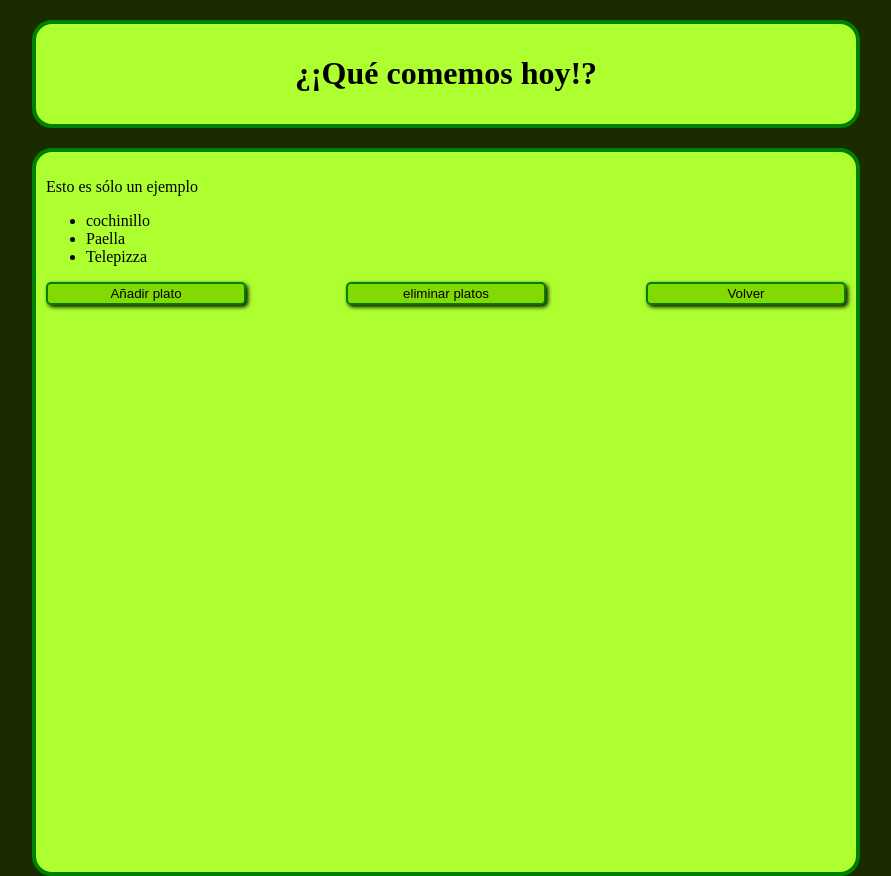
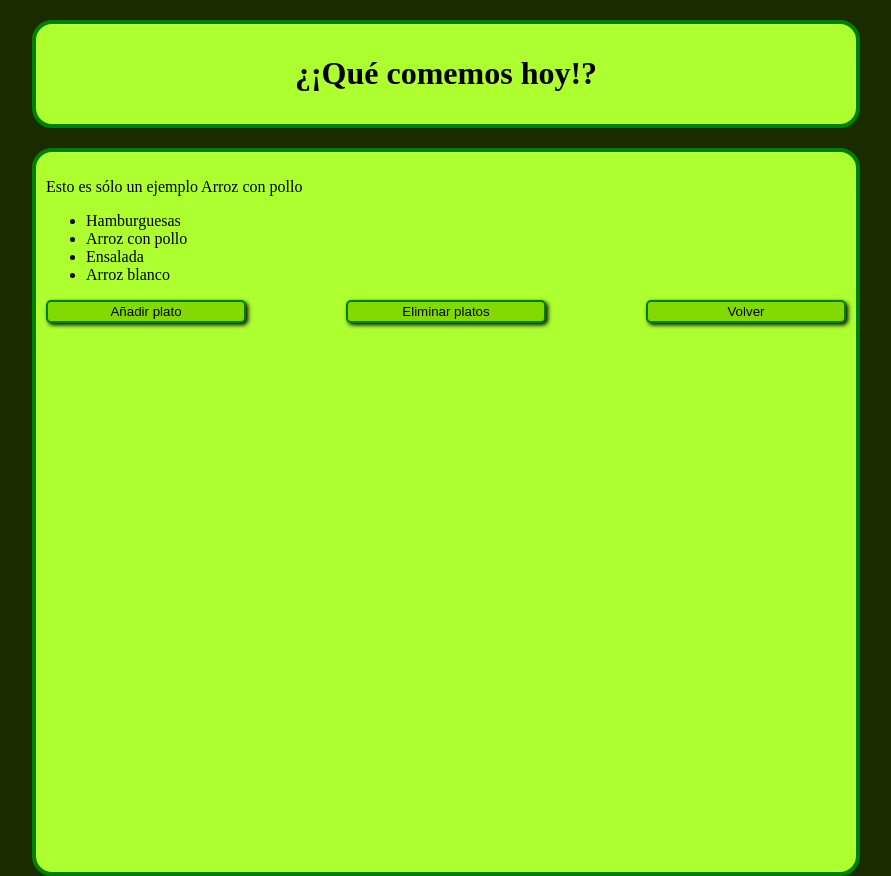
Before and after one commit to CarlosCaNav/Que_Comemos, an Angular app: page /platos in a window 1280 px wide. Shown: the whole page, without its empty margins (194-1085 px from the left). Built offline with nearby package versions, Linux system fonts and the light colour scheme.

Commit message:
añadido servicio y objetos

```diff
--- a/src/app/app.config.ts
+++ b/src/app/app.config.ts
@@ -2,7 +2,8 @@ import { ApplicationConfig, provideZoneChangeDetection } from '@angular/core';
 import { provideRouter } from '@angular/router';
 
 import { routes } from './app.routes';
+import { provideHttpClient } from '@angular/common/http';
 
 export const appConfig: ApplicationConfig = {
-  providers: [provideZoneChangeDetection({ eventCoalescing: true }), provideRouter(routes)]
+  providers: [provideZoneChangeDetection({ eventCoalescing: true }), provideRouter(routes), provideHttpClient()]
 };
--- a/src/app/components/platos/platos.component.html
+++ b/src/app/components/platos/platos.component.html
@@ -1,12 +1,12 @@
 <app-aniadir *ngIf="this.datosService.emergenteMostrado == 'platos'"/>
-<p>Esto es sólo un ejemplo</p>
+<p>Esto es sólo un ejemplo {{this.comidas[1].nombre}}</p>
+
 <ul>
-    <li>cochinillo</li>
-    <li>Paella</li>
-    <li>Telepizza</li>
+    <li *ngFor="let plato of comidas">{{plato.nombre}}</li>
 </ul>
+
 <div style="display: flex;justify-content: space-between;">
     <button (click)="this.datosService.Emergente('platos')">Añadir plato</button>
-    <button>eliminar platos</button>
+    <button>Eliminar platos</button>
 <button routerLink="/inicio">Volver</button>
 </div>
--- a/src/app/components/platos/platos.component.ts
+++ b/src/app/components/platos/platos.component.ts
@@ -1,18 +1,26 @@
 import { Component } from '@angular/core';
 import { RouterLink } from '@angular/router';
 import { AniadirComponent } from "./aniadir/aniadir.component";
-import { NgIf } from '@angular/common';
+import { NgFor, NgIf } from '@angular/common';
 import { DatosService } from '../../datos.service';
+import { Comidas } from '../../interfaces/comidas';
 
 @Component({
   selector: 'app-platos',
   standalone: true,
-  imports: [RouterLink, AniadirComponent, AniadirComponent, NgIf],
+  imports: [RouterLink, AniadirComponent, AniadirComponent, NgIf, NgFor],
   templateUrl: './platos.component.html',
   styleUrl: './platos.component.css'
 })
 export class PlatosComponent {
+  comidas: Comidas[] = [];
 
-  constructor( public datosService: DatosService) {}
+  constructor(public datosService: DatosService) {
+    this.comidas = this.datosService.getAllComidas();
+    console.log(this.comidas);
+    console.log(this.comidas[1]);
+    console.log(this.comidas[2]);
+
+  }
 
 }
--- a/src/app/components/sugerencia/sugerencia.component.html
+++ b/src/app/components/sugerencia/sugerencia.component.html
@@ -1,5 +1,5 @@
 <h2>¿Qué tipo de comida deseas evitar?</h2>
-<p>Marca los tipos de productos que quieras evitar </p>
+<p>Marca los tipos de comida que quieras evitar </p>
 <table>
     <tr>
         <th>Producto &nbsp; &nbsp; &nbsp;</th>
@@ -22,6 +22,8 @@
         <td><input type="checkbox" id="pescado" name=pescado></td>
     </tr>
 </table>
+<!--
+<ul><li *ngFor="let comida of comidas"></li></ul> -->
 
 <br>
 <br>
--- a/src/app/components/sugerencia/sugerencia.component.ts
+++ b/src/app/components/sugerencia/sugerencia.component.ts
@@ -1,10 +1,11 @@
+import { NgFor } from '@angular/common';
 import { Component } from '@angular/core';
 import { RouterLink } from '@angular/router';
 
 @Component({
   selector: 'app-sugerencia',
   standalone: true,
-  imports: [RouterLink],
+  imports: [RouterLink, NgFor],
   templateUrl: './sugerencia.component.html',
   styleUrl: './sugerencia.component.css'
 })
--- a/src/app/datos.service.ts
+++ b/src/app/datos.service.ts
@@ -1,13 +1,26 @@
+import { HttpClient } from '@angular/common/http';
 import { Injectable } from '@angular/core';
+import { Comidas } from './interfaces/comidas';
 
 @Injectable({
   providedIn: 'root'
 })
 export class DatosService {
 
-  constructor() { }
+  constructor(private http:HttpClient) { }
 
   emergenteMostrado: string = "nada";
+
+  private comidas: Comidas[] = [
+    {id: 1, nombre: 'Hamburguesas', tipo: 'carne'},
+    {id: 2, nombre: 'Arroz con pollo', tipo: 'arroz'},
+    {id: 3, nombre: 'Ensalada', tipo: 'verduras'},
+    {id: 4, nombre: 'Arroz blanco', tipo: 'arroz'}
+  ]
+
+getAllComidas(): Comidas[]{
+  return this.comidas;
+}
 
   Emergente(emergente : string){
 this.emergenteMostrado = emergente
--- /dev/null
+++ b/src/app/interfaces/comidas.ts
@@ -0,0 +1,5 @@
+export interface Comidas {
+    id: number,
+    nombre: string,
+    tipo: string,
+}
```
